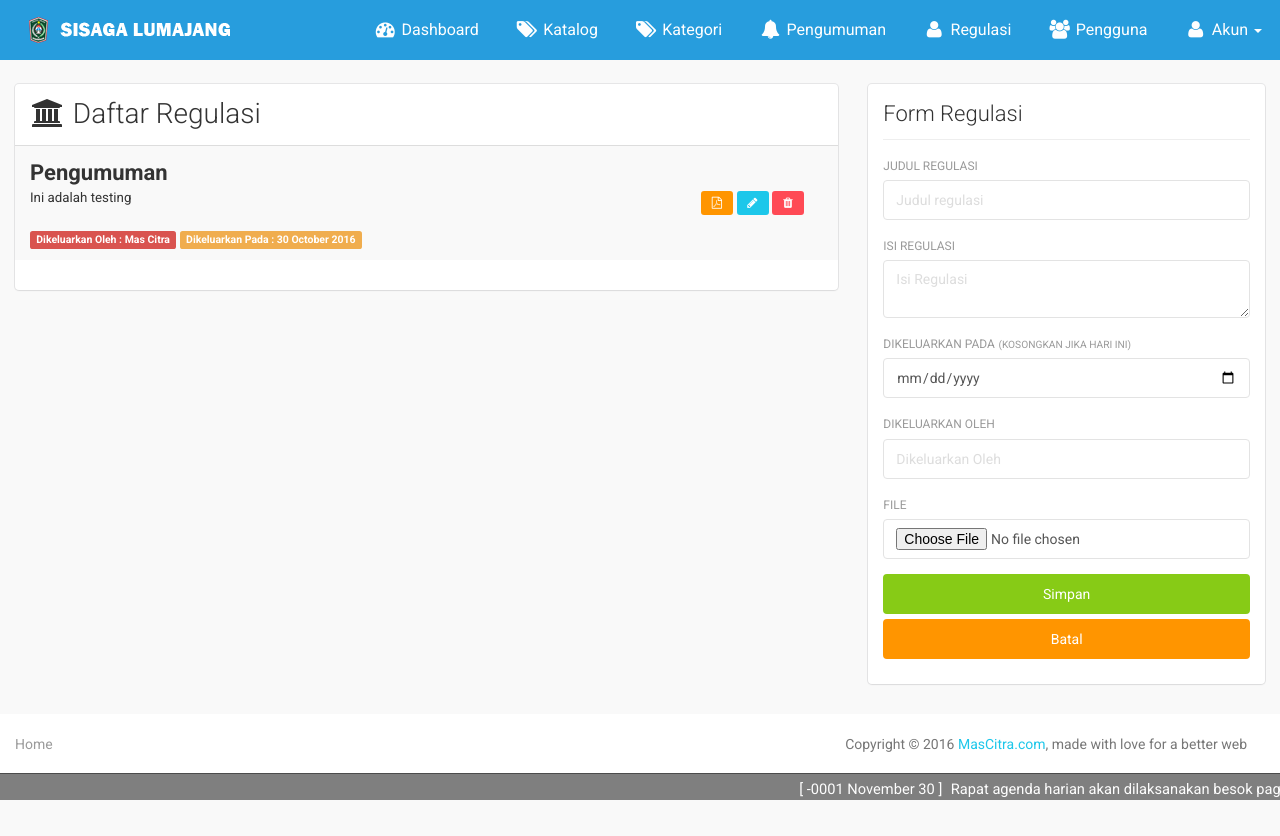
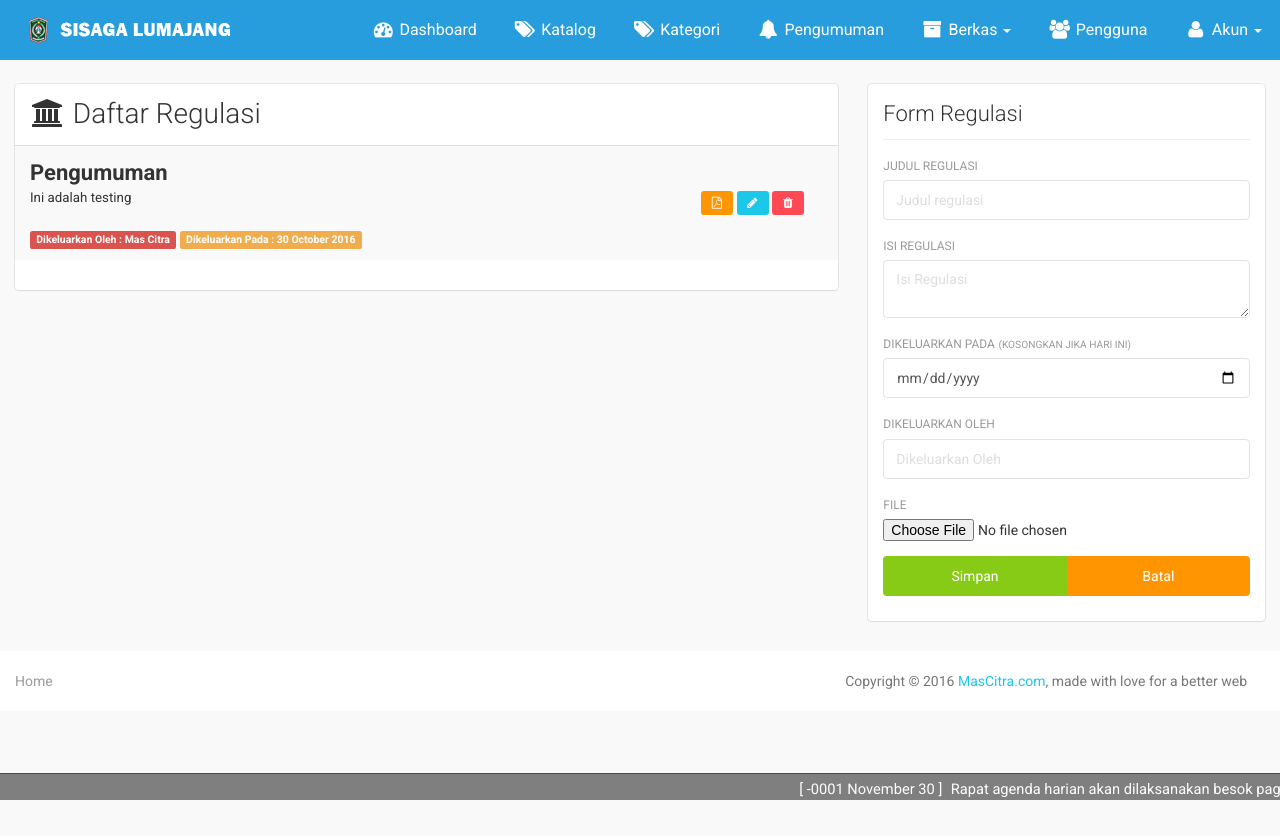
Before and after one commit to mascitra-com/dhs, a CodeIgniter app: page /database/regulasi in a window 1280 px wide. Shown: the top 836 px of the page. Run offline with CodeIgniter, Linux system fonts and the light colour scheme; the visitor is signed in with stand-in values (Sample User, id 1); data comes from the database, SQL or seed files in the repository.

Commit message:
update tampilan regulasi

```diff
--- a/application/controllers/Regulasi.php
+++ b/application/controllers/Regulasi.php
@@ -111,7 +111,7 @@ class Regulasi extends MY_Controller
     /**
      * @param $data
      */
-    private function uploadImage($data):void
+    private function uploadImage($data)
     {
         $data['file'] = 'file-' . date('dmYhis');
         if ($this->do_upload($data['file'])) {
@@ -129,7 +129,7 @@ class Regulasi extends MY_Controller
      * @param $data
      * @param $id
      */
-    private function updateImage($data, $id):void
+    private function updateImage($data, $id)
     {
         $data['file'] = 'file-' . date('dmYhis');
         if ($this->do_upload($data['file'])) {
--- a/application/views/regulasi/index.php
+++ b/application/views/regulasi/index.php
@@ -16,12 +16,9 @@
                                     <p class="label label-warning">Dikeluarkan Pada : <?php echo date('d F Y', strtotime(str_replace('-', '/', $list->tgl_dikeluarkan))); ?></p>
                                 </td>
                                 <td>
-                                <a href="<?=base_url('assets/regulasi/' . $list->file)?>"
-                                   class="btn btn-xs btn-warning btn-fill" download><i class="fa fa-file-pdf-o"></i></a>
-                                <a onclick="edit('<?=$list->id?>')" class="btn btn-xs btn-info btn-fill"><i
-                                        class="fa fa-pencil"></i></a>
-                                <a href="<?=site_url('regulasi/destroy/' . $list->id)?>"
-                                   class="btn btn-xs btn-danger btn-fill"><i class="fa fa-trash"></i></a>
+                                    <a href="<?=base_url('assets/regulasi/' . $list->file)?>" class="btn btn-xs btn-warning btn-fill" download><i class="fa fa-file-pdf-o"></i></a>
+                                    <a onclick="edit('<?=$list->id?>')" class="btn btn-xs btn-info btn-fill"><i class="fa fa-pencil"></i></a>
+                                    <a href="<?=site_url('regulasi/destroy/' . $list->id)?>" class="btn btn-xs btn-danger btn-fill"><i class="fa fa-trash"></i></a>
                                 </td>
                             </tr>
                         <?php endforeach;?>
@@ -53,16 +50,21 @@
                     </div>
                     <div class="form-group">
                         <label>Dikeluarkan oleh</label>
-                        <input type="text" name="dikeluarkan_oleh" class="form-control" placeholder="Dikeluarkan Oleh"
-                               required>
+                        <input type="text" name="dikeluarkan_oleh" class="form-control" placeholder="Dikeluarkan Oleh" required>
                     </div>
                     <div class="form-group">
                         <label>File</label>
-                        <input type="file" name="file" class="form-control" value="" required>
+                        <input type="file" name="file" value="" required>
                     </div>
                     <div class="form-group">
+                        <div class="btn-group btn-group-justified" role="group" aria-label="...">
+                            <div class="btn-group" role="group">
                                 <button type="submit" class="btn btn-block btn-fill btn-success">Simpan</button>
+                            </div>
+                            <div class="btn-group" role="group">
                                 <button class="btn btn-block btn-fill btn-warning" type="reset">Batal</button>
+                            </div>
+                        </div>
                     </div>
                 </form>
             </div>
@@ -101,11 +103,17 @@
                 <div class="form-group">
                     <label>File</label><br/>
                     <p id="fileUpdate"></p>
-                    <input type="file" name="file" class="form-control" value="Browse" required>
+                    <input type="file" name="file" value="Browse" required>
                 </div>
                 <div class="form-group">
+                    <div class="btn-group btn-group-justified" role="group" aria-label="...">
+                        <div class="btn-group" role="group">
                             <button type="submit" class="btn btn-block btn-fill btn-success">Simpan</button>
-                    <button class="btn btn-block btn-fill btn-warning" data-dismiss="modal">Batal</button>
+                        </div>
+                        <div class="btn-group" role="group">
+                            <button class="btn btn-block btn-fill btn-warning" type="reset">Batal</button>
+                        </div>
+                    </div>
                 </div>
             </form>
         </div>
--- a/application/views/template/navbar.php
+++ b/application/views/template/navbar.php
@@ -34,9 +34,14 @@
                     </a>
                 </li>
                 <li>
-                    <a href="<?=site_url('regulasi')?>">
-                        <i class="fa fa-user fa-fw"></i> Regulasi
+                    <a href="#" class="dropdown-toggle" data-toggle="dropdown">
+                        <i class="fa fa-archive fa-fw"></i> Berkas
+                        <b class="caret"></b>
                     </a>
+                    <ul class="dropdown-menu">
+                        <li><a href="<?=site_url('regulasi')?>"><i class="fa fa-clipboard fa-fw"></i> Regulasi</a></li>
+                        <li><a href="<?=site_url('regulasi')?>"><i class="fa fa-clipboard fa-fw"></i> Berkas Unduh</a></li>
+                    </ul>
                 </li>
                 <li>
                     <a href="<?=site_url('users')?>">
```
Lines whose indentation alone changed are shown as unchanged.
